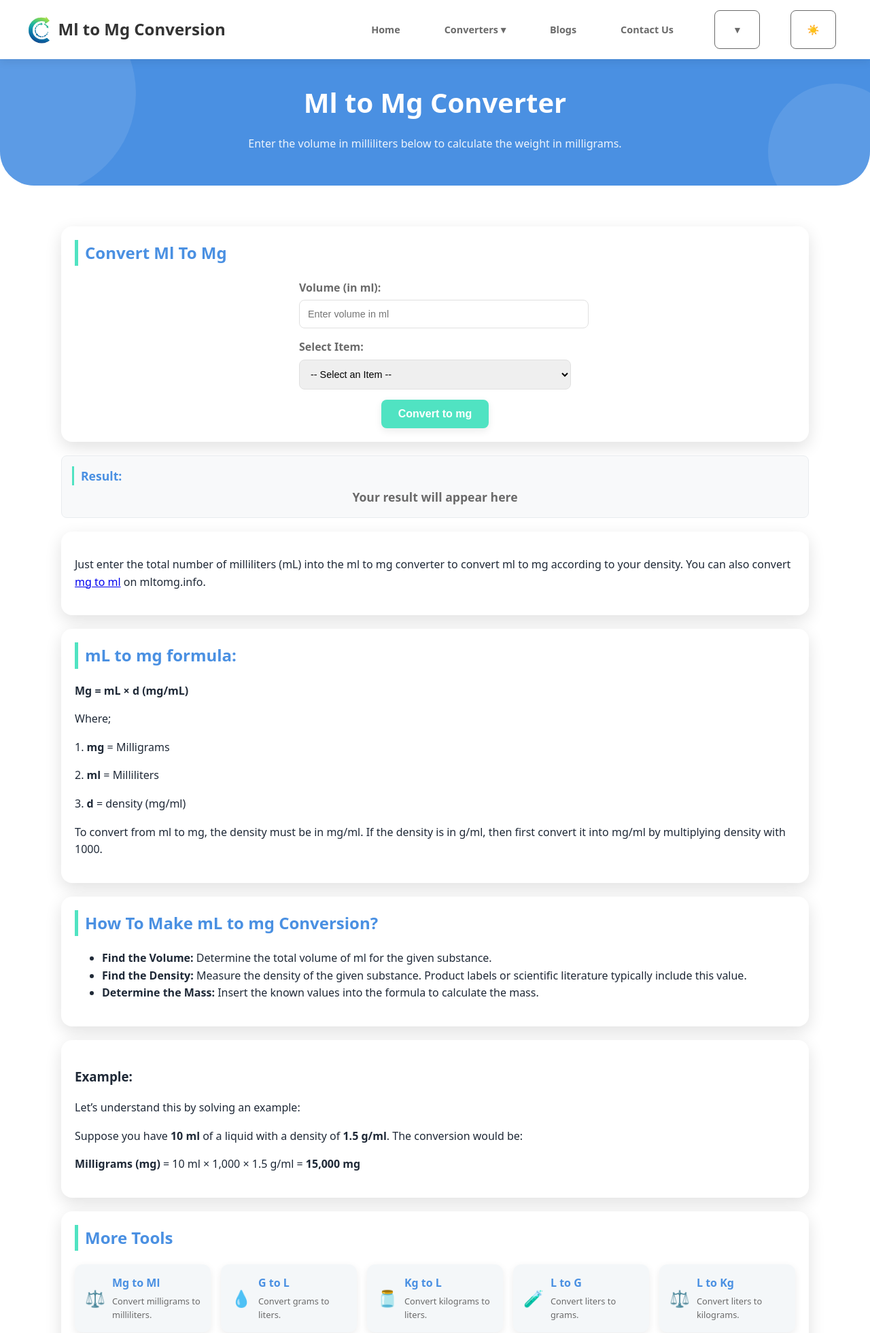
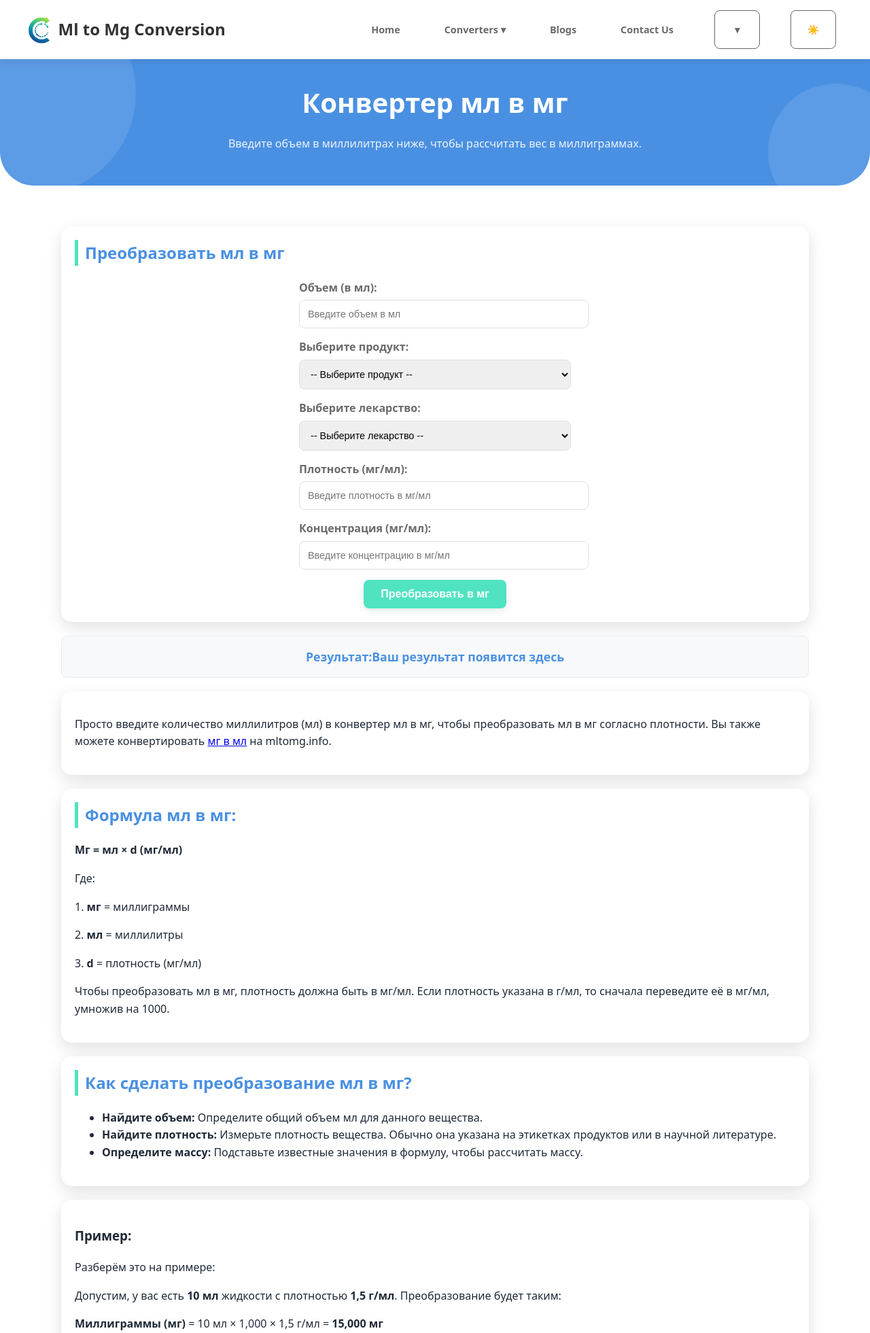
Before and after one commit to allcoolmathgames/ML-To_MG, a Python web app: template templates/ml-to-mg/ml-to-mg_ru.html in a window 1280 px wide. Shown: the top 1961 px of the page at 68% size. Run offline with Jinja, Linux system fonts and the light colour scheme; the template is opened without the code that fills it, so the values that code supplies are empty.

Commit message:
Update ml-to-mg_ru.html

```diff
--- a/templates/ml-to-mg/ml-to-mg_ru.html
+++ b/templates/ml-to-mg/ml-to-mg_ru.html
@@ -1,14 +1,14 @@
 <!DOCTYPE html>
-<html lang="en">
+<html lang="ru">
 <head>
     <meta charset="UTF-8">
     <link rel="icon" href="{{ url_for('static', filename='img/favicon.png') }}" type="image/png">
     <meta name="viewport" content="width=device-width, initial-scale=1.0">
-    <meta name="robots" content="noindex, nofollow">
-    <title>ML To MG Converter | mL to Mg Conversion</title>
-    <meta name="description" content="Use this ml to mg converter to make conversions from milliliters to milligrams by just making a single click." />
-    <meta name="keywords" content="ml to mg converter, ml to mg conversion, mL to mg table, water conversion, milk conversion, cooking oil conversion, flour conversion, sugar conversion, kitchen measurement chart, baking conversions, ingredient weight chart" />
-    <link rel="canonical" href="https://mltomg.info/" />
+    <meta name="robots" content="index, follow">
+    <title>Конвертер мл в мг | Конвертация мл в мг</title>
+<meta name="description" content="Используйте этот конвертер мл в мг, чтобы выполнить преобразование миллилитров в миллиграммы всего одним кликом." />
+<meta name="keywords" content="конвертер мл в мг, преобразование мл в мг, таблица мл в мг, преобразование воды, преобразование молока, преобразование растительного масла, преобразование муки, преобразование сахара, кухонная таблица измерений, кулинарные преобразования, таблица веса ингредиентов" />
+<link rel="canonical" href="https://mltomg.info/ru" />
 <link rel="preconnect" href="https://fonts.googleapis.com">
 <link rel="preconnect" href="https://fonts.gstatic.com" crossorigin>
 <link href="https://fonts.googleapis.com/css2?family=Poppins:wght@400;600;700&display=swap" rel="stylesheet">
@@ -16,74 +16,44 @@
 <script src="{{ url_for('static', filename='js/script.js') }}" defer></script>
 <meta name="google-site-verification" content="49KC3Wnkoo8QxBc56Q5dkx-LVqsbPxtgJTBs_MG7WBU" />
 <style>
-        #result-section {
-            background-color: #f8f9fa;
-            padding: 15px;
-            border-radius: 8px;
-            margin: 20px 0;
-            border: 1px solid #e9ecef;
-            min-height: 60px;
-            position: relative;
-        }
-        #result-section .result-heading {
-            position: absolute;
-            top: 15px;
-            left: 15px;
-            font-weight: 600;
-            color: var(--primary-color);
-            border-left: 3px solid var(--secondary-color);
-            padding-left: 10px;
-            font-size: 1.1rem;
-        }
-        #result-section .result-value {
-            text-align: center;
-            font-weight: bold;
-            font-size: 1.1rem;
-            margin-top: 10px;
-            padding-top: 20px;
-            color: var(--light-text-color);
-            width: 100%;
-        }
-        .hidden {
-            display: none !important;
-        }
+...
 </style>
 </head>
 <body>
     {% include 'header.html' %}
     <header class="secondary-header">
         <div class="container">
-            <h1>Ml to Mg Converter</h1>
-            <p>Enter the volume in milliliters below to calculate the weight in milligrams.</p>
+            <h1>Конвертер мл в мг</h1>
+            <p>Введите объем в миллилитрах ниже, чтобы рассчитать вес в миллиграммах.</p>
         </div>
     </header>
     <div class="container main-content">
         <section class="card" id="tool">
-            <h2>Convert Ml To Mg</h2>
+            <h2>Преобразовать мл в мг</h2>
             <div class="tool-container">
                 <div class="form-group">
-                    <label for="mlInput"><b>Volume (in ml):</b></label>
-                    <input type="number" id="mlInput" placeholder="Enter volume in ml" required>
+                    <label for="mlInput"><b>Объем (в мл):</b></label>
+                    <input type="number" id="mlInput" placeholder="Введите объем в мл" required>
                 </div>
                 <div class="form-group">
-                    <label for="mainSelect"><b>Select Item:</b></label>
+                    <label for="mainSelect"><b>Выберите продукт:</b></label>
                     <select id="mainSelect">
-                        <option value="">-- Select an Item --</option>
-                        <option value="water" data-density="1000">Water</option>
-                        <option value="ethanol" data-density="789">Ethanol</option>
-                        <option value="olive-oil" data-density="918">Olive Oil</option>
-                        <option value="milk" data-density="1030">Milk</option>
-                        <option value="honey" data-density="1300">Honey</option>
-                        <option value="glycerin" data-density="1800">Glycerin</option>
-                        <option value="medication">Medications</option>
-                        <option value="custom-liquid">Custom Density</option>
+                        <option value="">-- Выберите продукт --</option>
+                        <option value="water" data-density="1000">Вода</option>
+                        <option value="ethanol" data-density="789">Этанол</option>
+                        <option value="olive-oil" data-density="918">Оливковое масло</option>
+                        <option value="milk" data-density="1030">Молоко</option>
+                        <option value="honey" data-density="1300">Мёд</option>
+                        <option value="glycerin" data-density="1800">Глицерин</option>
+                        <option value="medication">Лекарства</option>
+                        <option value="custom-liquid">Своя плотность</option>
                     </select>
                 </div>
 
                 <div class="form-group hidden" id="medicationGroup">
-                    <label for="medicationSelect"><b>Select Medication:</b></label>
+                    <label for="medicationSelect"><b>Выберите лекарство:</b></label>
                     <select id="medicationSelect">
-                        <option value="">-- Select a Medication --</option>
+                        <option value="">-- Выберите лекарство --</option>
                         <option value="acetaminophen" data-concentration="10">Acetaminophen (Tylenol) 10 mg/mL</option>
                         <option value="amoxicillin" data-concentration="80">Amoxicillin suspension 400 mg/5 mL</option>
                         <option value="benadryl-oral" data-concentration="12.5">Benadryl (Oral liquid, 12.5 mg/5 mL)</option>
@@ -95,116 +65,116 @@
                         <option value="ibuprofen-injection-2" data-concentration="100">Ibuprofen (Injection, 800 mg/8 mL)</option>
                         <option value="morphine" data-concentration="20">Morphine sulfate soln 20 mg/mL</option>
                         <option value="testosterone" data-concentration="200">Testosterone 200 mg/mL</option>
-                        <option value="custom-medication">Custom Concentration</option>
+                        <option value="custom-medication">Своя концентрация</option>
                     </select>
                 </div>
 
                 <div class="form-group hidden" id="densityGroup">
-                    <label for="densityInput"><b>Density (mg/mL):</b></label>
-                    <input type="number" id="densityInput" placeholder="Enter density in mg/mL" required>
+                    <label for="densityInput"><b>Плотность (мг/мл):</b></label>
+                    <input type="number" id="densityInput" placeholder="Введите плотность в мг/мл" required>
                 </div>
 
                 <div class="form-group hidden" id="concentrationGroup">
-                    <label for="concentrationInput"><b>Concentration (mg/mL):</b></label>
-                    <input type="number" id="concentrationInput" placeholder="Enter concentration in mg/mL" required>
+                    <label for="concentrationInput"><b>Концентрация (мг/мл):</b></label>
+                    <input type="number" id="concentrationInput" placeholder="Введите концентрацию в мг/мл" required>
                 </div>
 
-                <button class="btn" onclick="convertMlToMg()">Convert to mg</button>
+                <button class="btn" onclick="convertMlToMg()">Преобразовать в мг</button>
             </div>
         </section>
         <div id="result-section">
-            <div class="result-heading">Result:</div>
-            <div class="result-value" id="result-value">Your result will appear here</div>
+            <div class="result-heading">Результат:</div>
+            <div class="result-value" id="result-value">Ваш результат появится здесь</div>
         </div>
         <section class="card" id="why-choose-us">
-            <p>Just enter the total number of milliliters (mL) into the ml to mg converter to convert ml to mg according to your density. You can also convert <a href="https://mltomg.info/mg-to-ml">mg to ml</a> on mltomg.info.</p>
+            <p>Просто введите количество миллилитров (мл) в конвертер мл в мг, чтобы преобразовать мл в мг согласно плотности. Вы также можете конвертировать <a href="https://mltomg.info/mg-to-ml">мг в мл</a> на mltomg.info.</p>
         </section>
         <section class="card" id="formula">
-            <h2>mL to mg formula:</h2>
-            <p><b>Mg = mL × d (mg/mL)</b></p>
-            <p>Where;</p>
-            <p>1. <b>mg</b> = Milligrams</p>
-            <p>2. <b>ml</b> = Milliliters</p>
-            <p>3. <b>d</b> = density (mg/ml)</p>
-            <p>To convert from ml to mg, the density must be in mg/ml. If the density is in g/ml, then first convert it into mg/ml by multiplying density with 1000.</p>
+            <h2>Формула мл в мг:</h2>
+            <p><b>Мг = мл × d (мг/мл)</b></p>
+            <p>Где:</p>
+            <p>1. <b>мг</b> = миллиграммы</p>
+            <p>2. <b>мл</b> = миллилитры</p>
+            <p>3. <b>d</b> = плотность (мг/мл)</p>
+            <p>Чтобы преобразовать мл в мг, плотность должна быть в мг/мл. Если плотность указана в г/мл, то сначала переведите её в мг/мл, умножив на 1000.</p>
         </section>
         <section class="card" id="why-choose-us">
-            <h2>How To Make mL to mg Conversion?</h2>
+            <h2>Как сделать преобразование мл в мг?</h2>
             <ul>
-                <li><b>Find the Volume:</b> Determine the total volume of ml for the given substance.</li>
-                <li><b>Find the Density:</b> Measure the density of the given substance. Product labels or scientific literature typically include this value.</li>
-                <li><b>Determine the Mass:</b> Insert the known values into the formula to calculate the mass.</li>
+                <li><b>Найдите объем:</b> Определите общий объем мл для данного вещества.</li>
+                <li><b>Найдите плотность:</b> Измерьте плотность вещества. Обычно она указана на этикетках продуктов или в научной литературе.</li>
+                <li><b>Определите массу:</b> Подставьте известные значения в формулу, чтобы рассчитать массу.</li>
             </ul>
         </section>
         <section class="card" id="example">
-            <h3>Example:</h3>
-            <p>Let’s understand this by solving an example:</p>
-            <p>Suppose you have <b>10 ml</b> of a liquid with a density of <b>1.5 g/ml</b>. The conversion would be:</p>
-            <p><b>Milligrams (mg)</b> = 10 ml × 1,000 × 1.5 g/ml = <b>15,000 mg</b></p>
+            <h3>Пример:</h3>
+            <p>Разберём это на примере:</p>
+            <p>Допустим, у вас есть <b>10 мл</b> жидкости с плотностью <b>1,5 г/мл</b>. Преобразование будет таким:</p>
+            <p><b>Миллиграммы (мг)</b> = 10 мл × 1,000 × 1,5 г/мл = <b>15,000 мг</b></p>
         </section>
         <section class="card more-tools" id="more-tools">
-            <h2>More Tools</h2>
+            <h2>Больше инструментов</h2>
             <div class="tool-cards-container">
                 <a href="/mg-to-ml" class="tool-card">
                     <div class="tool-icon">⚖️</div>
                     <div class="tool-info">
-                        <h3>Mg to Ml</h3>
-                        <p>Convert milligrams to milliliters.</p>
+                        <h3>Мг в мл</h3>
+                        <p>Конвертировать миллиграммы в миллилитры.</p>
                     </div>
                 </a>
                 <a href="/g-to-l" class="tool-card">
                     <div class="tool-icon">💧</div>
                     <div class="tool-info">
-                        <h3>G to L</h3>
-                        <p>Convert grams to liters.</p>
+                        <h3>Г в л</h3>
+                        <p>Конвертировать граммы в литры.</p>
                     </div>
                 </a>
                 <a href="/kg-to-l" class="tool-card">
                     <div class="tool-icon">🫙</div>
                     <div class="tool-info">
-                        <h3>Kg to L</h3>
-                        <p>Convert kilograms to liters.</p>
+                        <h3>Кг в л</h3>
+                        <p>Конвертировать килограммы в литры.</p>
                     </div>
                 </a>
                 <a href="/l-to-g" class="tool-card">
                     <div class="tool-icon">🧪</div>
                     <div class="tool-info">
-                        <h3>L to G</h3>
-                        <p>Convert liters to grams.</p>
+                        <h3>Л в г</h3>
+                        <p>Конвертировать литры в граммы.</p>
                     </div>
                 </a>
                 <a href="/l-to-kg" class="tool-card">
                     <div class="tool-icon">⚖️</div>
                     <div class="tool-info">
-                        <h3>L to Kg</h3>
-                        <p>Convert liters to kilograms.</p>
+                        <h3>Л в кг</h3>
+                        <p>Конвертировать литры в килограммы.</p>
                     </div>
                 </a>
                 <a href="/ml-to-g" class="tool-card">
                     <div class="tool-icon">💧</div>
                     <div class="tool-info">
-                        <h3>Ml to G</h3>
-                        <p>Convert milliliters to grams.</p>
+                        <h3>Мл в г</h3>
+                        <p>Конвертировать миллилитры в граммы.</p>
                     </div>
                 </a>
                 <a href="/ml-to-oz" class="tool-card">
                     <div class="tool-icon">🧪</div>
                     <div class="tool-info">
-                        <h3>Ml to Oz</h3>
-                        <p>Convert milliliters to ounces.</p>
+                        <h3>Мл в унции</h3>
+                        <p>Конвертировать миллилитры в унции.</p>
                     </div>
                 </a>
                 <a href="/oz-to-ml" class="tool-card">
                     <div class="tool-icon">🫙</div>
                     <div class="tool-info">
-                        <h3>Oz to Ml</h3>
-                        <p>Convert ounces to milliliters.</p>
+                        <h3>Унции в мл</h3>
+                        <p>Конвертировать унции в миллилитры.</p>
                     </div>
                 </a>
             </div>
         </section>
         <section class="card" id="Table">
-            <h2>Milliliters to Milligrams Conversion Table</h2>
+            <h2>Таблица преобразования миллилитров в миллиграммы</h2>
             <style>
                 :root {
                     --bg: #ffffff;
@@ -238,12 +208,12 @@
                         <table>
                             <thead>
                                 <tr>
-                                    <th>Volume (mL)</th>
-                                    <th>Water (mg)</th>
-                                    <th>Milk (mg)</th>
-                                    <th>Cooking Oil (mg)</th>
-                                    <th>All Purpose Flour (mg)</th>
-                                    <th>Granulated Sugar (mg)</th>
+                                    <th>Объем (мл)</th>
+                                    <th>Вода (мг)</th>
+                                    <th>Молоко (мг)</th>
+                                    <th>Растительное масло (мг)</th>
+                                    <th>Мука общего назначения (мг)</th>
+                                    <th>Сахарный песок (мг)</th>
                                 </tr>
                             </thead>
                             <tbody>
@@ -295,39 +265,39 @@
             </div>
         </section>
 <section class="card" id="faq">
-            <h2>Frequently Asked Questions</h2>
+            <h2>Часто задаваемые вопросы</h2>
             <div class="faq-item">
                 <div class="faq-question" onclick="toggleFAQ(this)">
-                    <h4>Q: Does 1 ml equal 1 mg??</h4>
+                    <h4>В: Равно ли 1 мл 1 мг?</h4>
                     <span class="toggle-icon">-</span>
                 </div>
                 <div class="faq-answer">
-                    <p>A: No, 1 ml is not equal to 1 mg. Conversion from ml to mg entirely depends upon the density of the substance.</p>
+                    <p>О: Нет, 1 мл не равен 1 мг. Преобразование из мл в мг полностью зависит от плотности вещества.</p>
                 </div>
             </div>
             <div class="faq-item">
                 <div class="faq-question" onclick="toggleFAQ(this)">
-                    <h4>Q: Is it possible to convert milliliters (mL) to milligrams (mg)?</h4>
+                    <h4>В: Можно ли преобразовать миллилитры (мл) в миллиграммы (мг)?</h4>
                     <span class="toggle-icon">-</span>
                 </div>
                 <div class="faq-answer">
-                    <p>A: Yes, you can easily convert ml to mg by using the above formula. Or, use our ml to mg converter to make conversion quick and easy.</p>
+                    <p>О: Да, вы можете легко преобразовать мл в мг, используя приведённую выше формулу. Или воспользуйтесь нашим конвертером мл в мг для быстрого и простого преобразования.</p>
                 </div>
             </div>
             <div class="faq-item">
                 <div class="faq-question" onclick="toggleFAQ(this)">
-                    <h4>Q: What is 50 ml in mg?</h4>
+                    <h4>В: Сколько будет 50 мл в мг?</h4>
                 </div>
                 <div class="faq-answer">
-                    <p>A: 50 ml to mg for a substance with a density of 0.7 g/mL is as follows:</p>
-                    <p><b>milligrams</b> = 50 mL × 1,000 × 0.7 g/mL = <b>35,000 mg</b></p>
+                    <p>О: Преобразование 50 мл в мг для вещества с плотностью 0,7 г/мл будет следующим:</p>
+                    <p><b>миллиграммы</b> = 50 мл × 1,000 × 0,7 г/мл = <b>35,000 мг</b></p>
                 </div>
             </div>
         </section>
         <section class="card" id="reference">
-            <h2>Reference:</h2>
-            <p>For milk density:- <a href="https://pmc.ncbi.nlm.nih.gov/articles/PMC7466286/">visit</a></p>
-            <p>For cooking oil density:- <a href="https://hypertextbook.com/facts/2000/IngaDorfman.shtml">visit</a></p>
+            <h2>Справочник:</h2>
+            <p>Для плотности молока:- <a href="https://pmc.ncbi.nlm.nih.gov/articles/PMC7466286/">перейти</a></p>
+            <p>Для плотности растительного масла:- <a href="https://hypertextbook.com/facts/2000/IngaDorfman.shtml">перейти</a></p>
         </section>
     </div>
     {% include 'footer.html' %}
```
Lines whose indentation alone changed are shown as unchanged.
